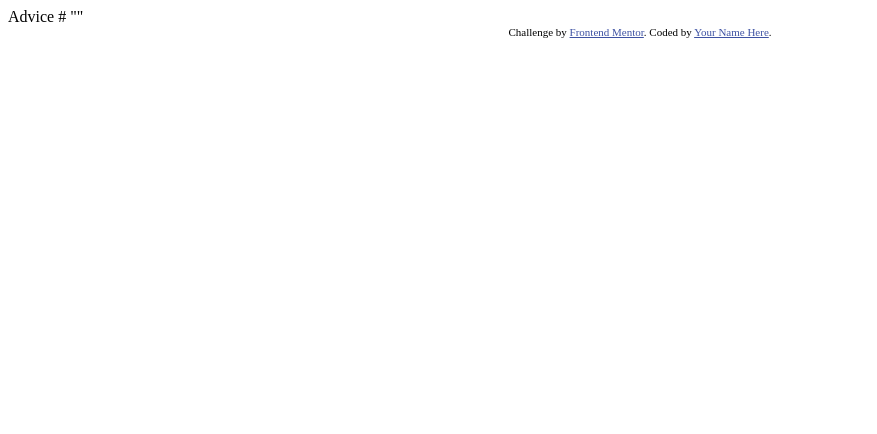
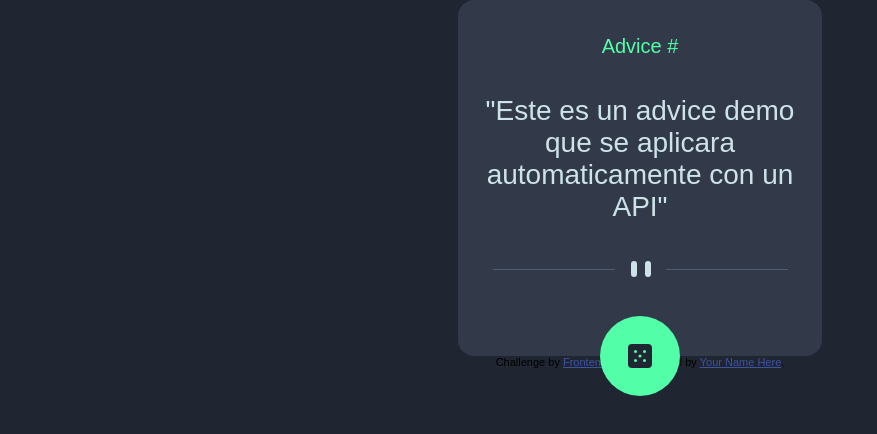
Before and after one commit to lingowmx/advice-app, a plain HTML site: page index.html in a window 1280 px wide. Shown: the whole page, without its empty margins (0-877 px from the left). Drawn offline with Linux system fonts and the light colour scheme.

Commit message:
html and css ok

```diff
--- a/index.html
+++ b/index.html
@@ -1,30 +1,59 @@
 <!DOCTYPE html>
 <html lang="en">
   <head>
-  <meta charset="UTF-8">
-  <meta name="viewport" content="width=device-width, initial-scale=1.0"> <!-- displays site properly based on user's device -->
+    <meta charset="UTF-8" />
+    <meta name="viewport" content="width=device-width, initial-scale=1.0" />
+    <!-- displays site properly based on user's device -->
 
-  <link rel="icon" type="image/png" sizes="32x32" href="./images/favicon-32x32.png">
-  <link rel="stylesheet" href="./css/style.css">
+    <link
+      rel="icon"
+      type="image/png"
+      sizes="32x32"
+      href="./images/favicon-32x32.png"
+    />
+    <link rel="stylesheet" href="./css/style.css" />
     <title>Frontend Mentor | Advice generator app</title>
 
     <!-- Feel free to remove these styles or customise in your own stylesheet 👍 -->
     <style>
-    .attribution { font-size: 11px; text-align: center; }
-    .attribution a { color: hsl(228, 45%, 44%); }
+      .attribution {
+        font-size: 11px;
+        text-align: center;
+      }
+      .attribution a {
+        color: hsl(228, 45%, 44%);
+      }
+      @import url("https://fonts.googleapis.com/css2?family=Manrope:wght@200..800&display=swap");
     </style>
   </head>
   <body>
-
-  Advice #<!-- Advice ID goes here -->
-
-  "<!-- Advice text goes here -->"
+    <main>
+      <div class="advice" id="adviceNumber">Advice # <span id="adviceNumberId"></span></div>
+      <section class="advice-text" id="adviceText">
+        "Este es un advice demo que se aplicara automaticamente con un API"
+      </section>
+      <picture>
+        <source
+          srcset="./images/pattern-divider-mobile.svg"
+          media="(min-width: 375px)"
+        />
+        <source
+          srcset="./images/pattern-divider-desktop.svg"
+          media="(min-width: 1074px)"
+        />
+        <img src="./images/pattern-divider-mobile.svg" alt="pattern-divider" />
+      </picture>
+      <div class="icon-dice-container">
+        <img src="./images/icon-dice.svg" alt="icon-dice" />
+      </div>
+    </main>
 
     <div class="attribution">
-    Challenge by <a href="https://www.frontendmentor.io?ref=challenge" target="_blank">Frontend Mentor</a>.
-    Coded by <a href="#">Your Name Here</a>.
+      Challenge by
+      <a href="https://www.frontendmentor.io?ref=challenge" target="_blank"
+        >Frontend Mentor</a
+      >. Coded by <a href="#">Your Name Here</a>.
     </div>
     <script type="module" src="./js/main.js"></script>
-
   </body>
 </html>
--- a/sass/style.scss
+++ b/sass/style.scss
@@ -0,0 +1,58 @@
+//Primary Colors
+$Light-Cyan: hsl(193, 38%, 86%);
+$Neon-Green: hsl(150, 100%, 66%);
+
+//Neutral Colors
+$Grayish-Blue: hsl(217, 19%, 38%);
+$Dark-Grayish-Blue: hsl(217, 19%, 24%);
+$Dark-Blue: hsl(218, 23%, 16%);
+
+//Fonts
+$Font-size-quote: 28px;
+
+body {
+  margin: 0;
+  padding: 0;
+  box-sizing: border-box;
+  font-family: "ManRope", sans-serif;
+  background-color: $Dark-Blue;
+  display: grid;
+  justify-content: center;
+}
+
+main {
+  width: 340px;
+  height: 320px;
+  padding: 16px 12px 20px 12px;
+  background-color: $Dark-Grayish-Blue;
+  border-radius: 16px;
+  display: grid;
+  place-items: center;
+  position: relative;
+  .advice {
+    color: $Neon-Green;
+    font-size: 20px;
+    font-weight: 400;
+  }
+  .advice-text{
+    width: 320px;
+    margin: 0 auto;
+    text-align: center;
+    color: $Light-Cyan;
+    font-size: $Font-size-quote;
+  }
+  picture{
+    margin-bottom: 36px;
+  }
+  .icon-dice-container{
+    width: 80px;
+    height: 80px;
+    border-radius: 50%;
+    background-color: $Neon-Green;
+    display: flex;
+    align-items: center;
+    justify-content: center;
+    position: absolute;
+    bottom: -40px;
+  }
+}
```
Also changed, not shown: css/style.css, 1 other file. Lines whose indentation alone changed are shown as unchanged.
